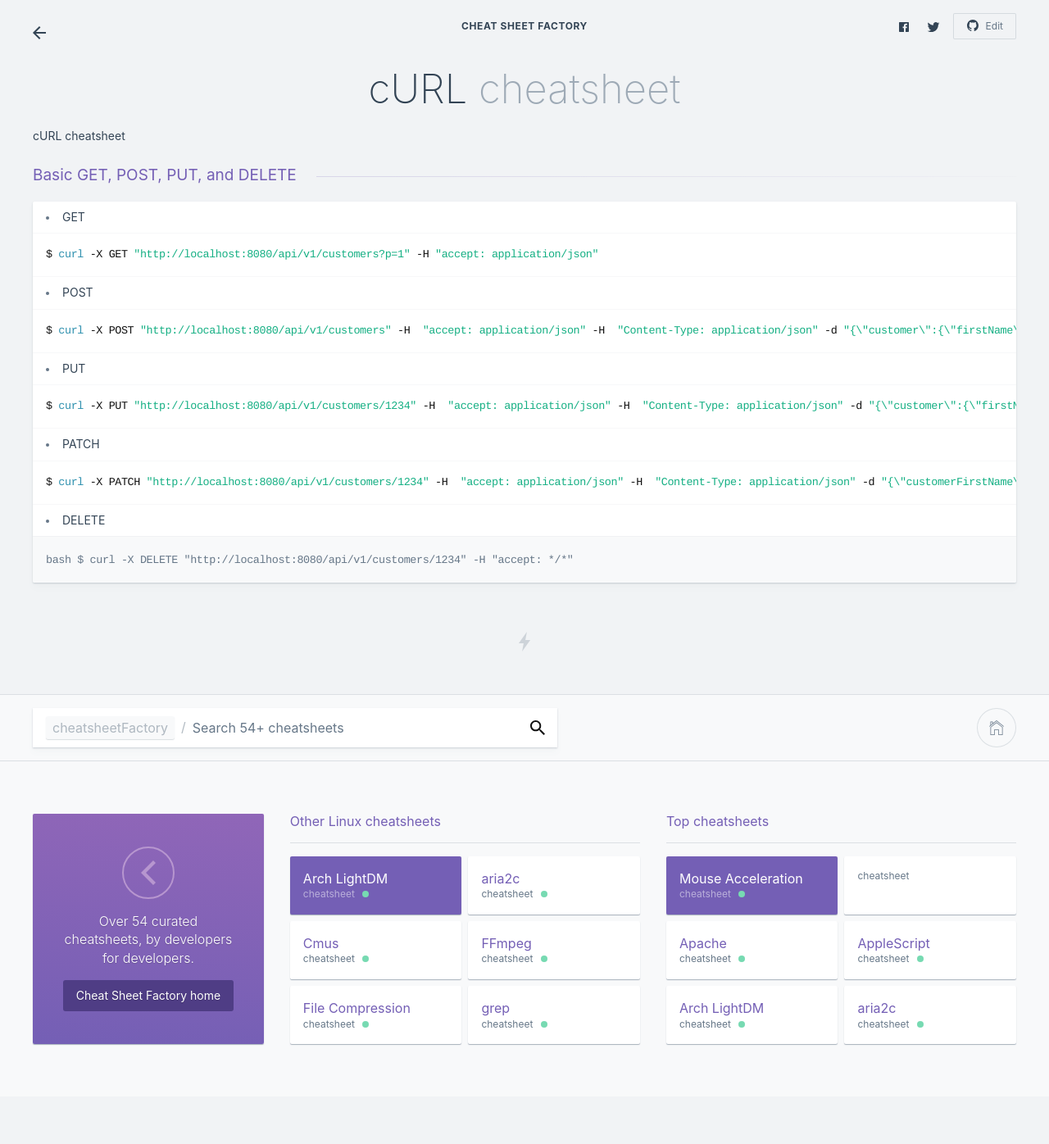
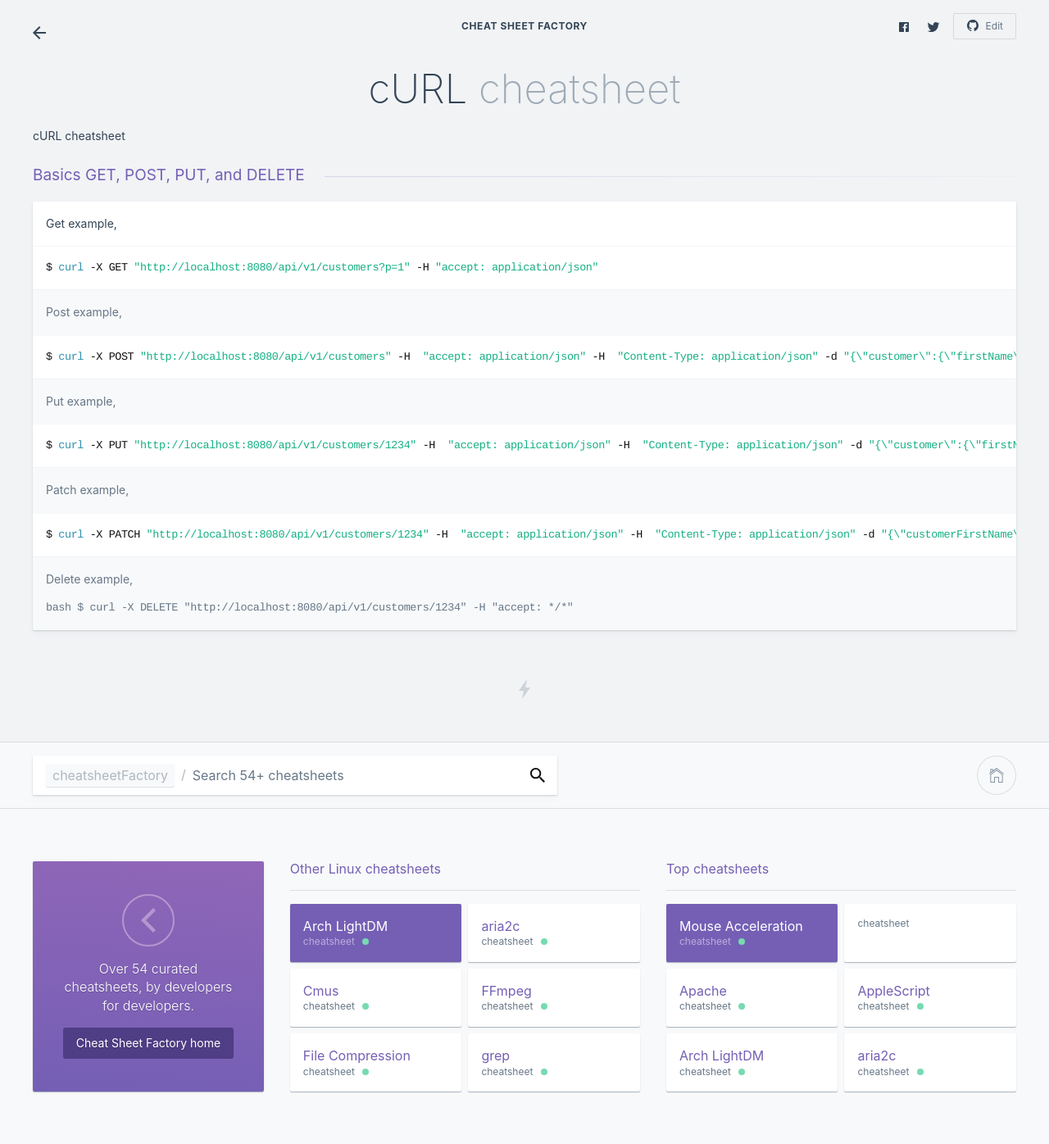
Before and after one commit to kasramp/cheat-sheet-factory, a Jekyll site: the page built from linux/curl.md, in a window 1280 px wide. Shown: the whole page at 82% size. Built offline with Jekyll 4.4.1, drawn with Linux system fonts in a browser that asks for light colours; nearby versions of some CDN libraries; before the commit the page ends 1338 px from its top, so only the background shows below that.

Commit message:
Fix styling

````diff
--- a/linux/curl.md
+++ b/linux/curl.md
@@ -15,33 +15,33 @@ Shortcuts
 ---------
 {: .-one-column}
 
-### Basic GET, POST, PUT, and DELETE
+### Basics GET, POST, PUT, and DELETE
 
-- GET
+Get example,
 
 ```bash
 $ curl -X GET "http://localhost:8080/api/v1/customers?p=1" -H "accept: application/json"
 ```
 
-- POST
+Post example,
 
 ```bash
 $ curl -X POST "http://localhost:8080/api/v1/customers" -H  "accept: application/json" -H  "Content-Type: application/json" -d "{\"customer\":{\"firstName\":\"John\",\"lastName\":\"Doe\"},\"registration\":\"2024-03-20 10:30\"}"
 ```
 
-- PUT
+Put example,
 
 ```bash
 $ curl -X PUT "http://localhost:8080/api/v1/customers/1234" -H  "accept: application/json" -H  "Content-Type: application/json" -d "{\"customer\":{\"firstName\":\"John\",\"lastName\":\"Doe\"},\"registration\":\"2023-03-20 10:20\"}"
 ```
 
-- PATCH
+Patch example,
 
 ```bash
 $ curl -X PATCH "http://localhost:8080/api/v1/customers/1234" -H  "accept: application/json" -H  "Content-Type: application/json" -d "{\"customerFirstName\":\"John\",\"customerLastName\":\"Doe\"}"
 ```
 
-- DELETE
+Delete example,
 
 ```bash
 $ curl -X DELETE "http://localhost:8080/api/v1/customers/1234" -H  "accept: */*"```
````
